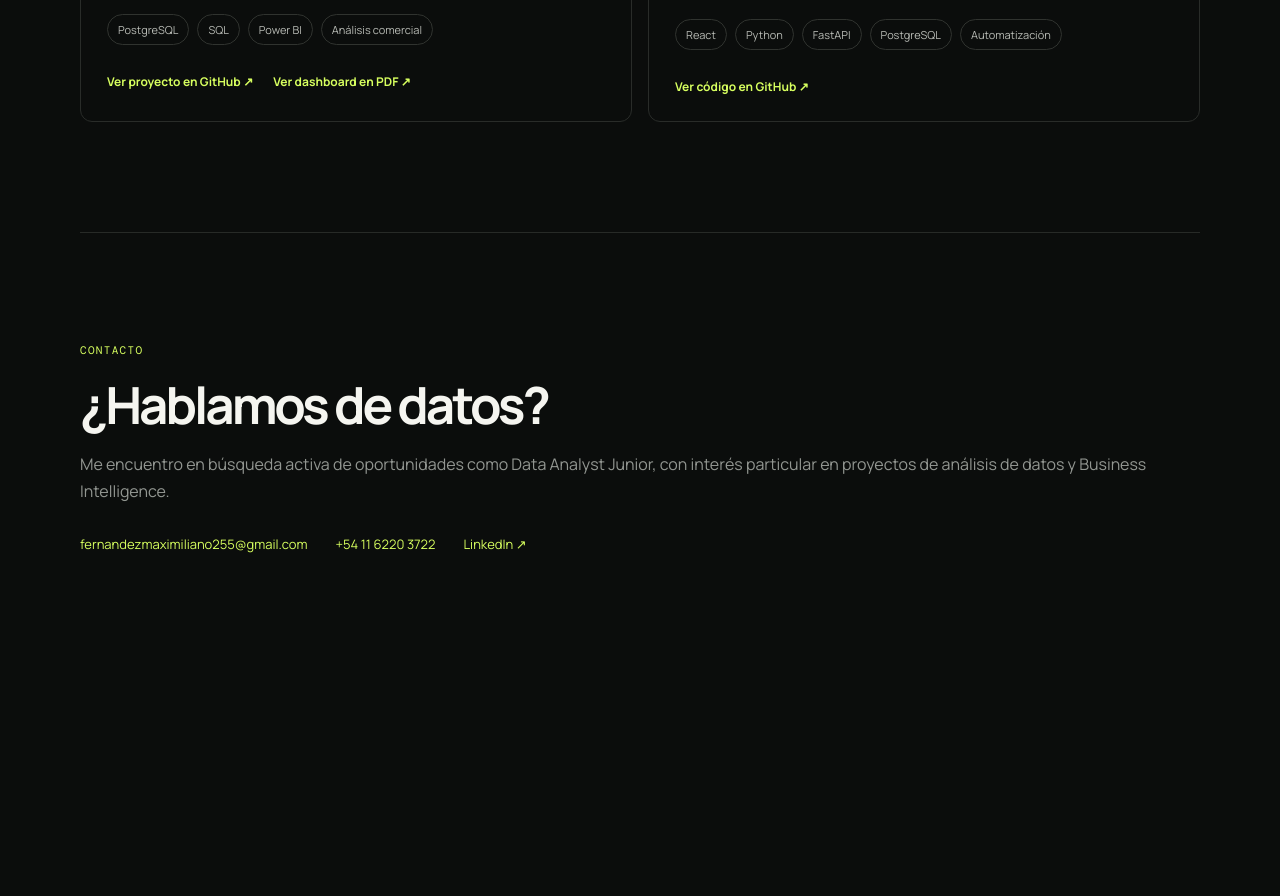
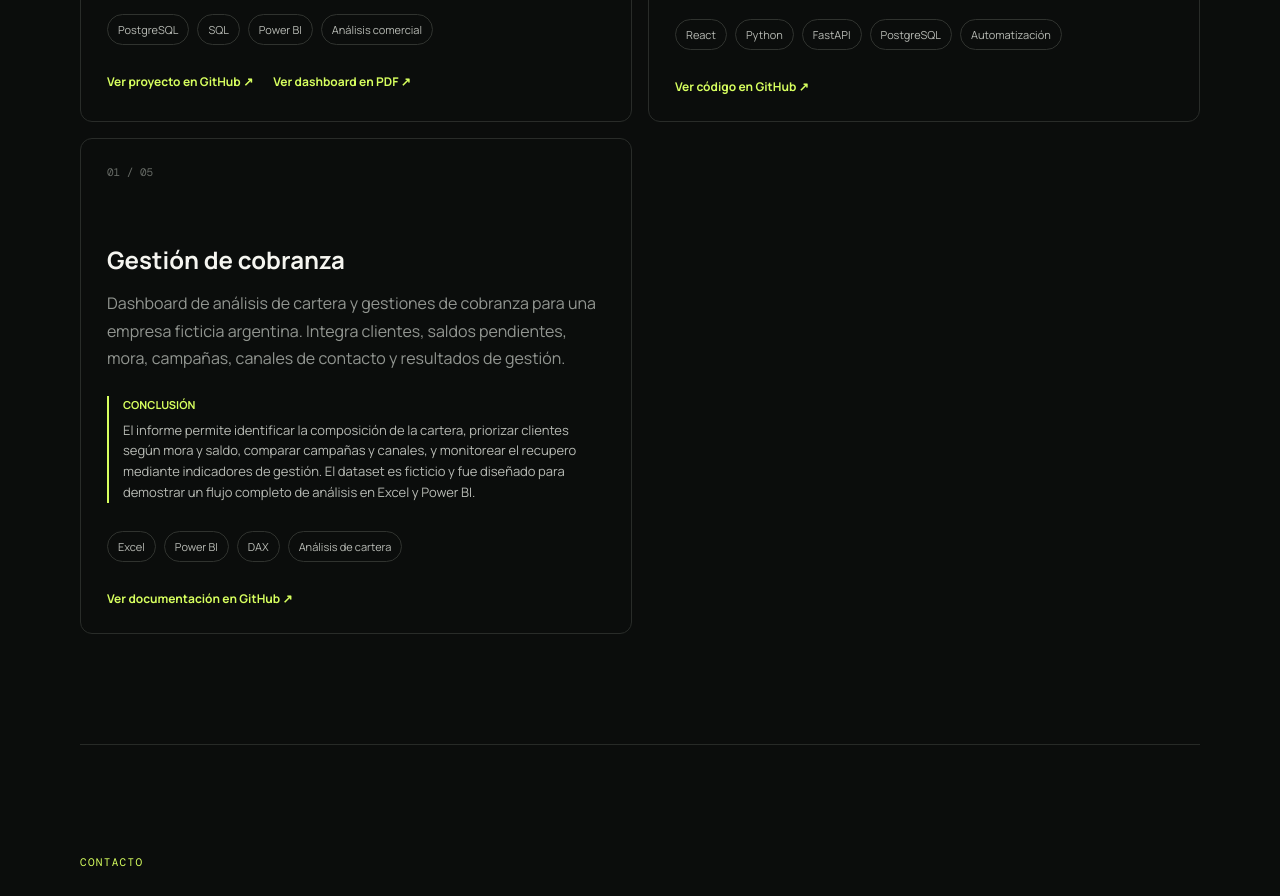
Before and after one commit to fernandezmaximiliano255-spec/portfolio-data, a React (Vite) app: page / in a window 1280 px wide. Shown: the part 3000-3896 px from the top of the page. Before the commit the page ends 3683 px from the top, so only its background shows below. Built offline with nearby package versions, Linux system fonts and the light colour scheme.

Commit message:
Add collections management portfolio project

```diff
--- a/src/main.jsx
+++ b/src/main.jsx
@@ -39,6 +39,14 @@ const projects = [
     link: 'https://github.com/fernandezmaximiliano255-spec/tapizados-express-ai',
     linkLabel: 'Ver código en GitHub ↗',
   },
+  {
+    title: 'Gestión de cobranza',
+    description: 'Dashboard de análisis de cartera y gestiones de cobranza para una empresa ficticia argentina. Integra clientes, saldos pendientes, mora, campañas, canales de contacto y resultados de gestión.',
+    conclusion: 'El informe permite identificar la composición de la cartera, priorizar clientes según mora y saldo, comparar campañas y canales, y monitorear el recupero mediante indicadores de gestión. El dataset es ficticio y fue diseñado para demostrar un flujo completo de análisis en Excel y Power BI.',
+    tags: ['Excel', 'Power BI', 'DAX', 'Análisis de cartera'],
+    link: 'https://github.com/fernandezmaximiliano255-spec/portfolio-data/tree/main/gestion-cobranza',
+    linkLabel: 'Ver documentación en GitHub ↗',
+  },
 ];
 
 function App() {
```
Also changed, not shown: gestion-cobranza/README.md (added).
